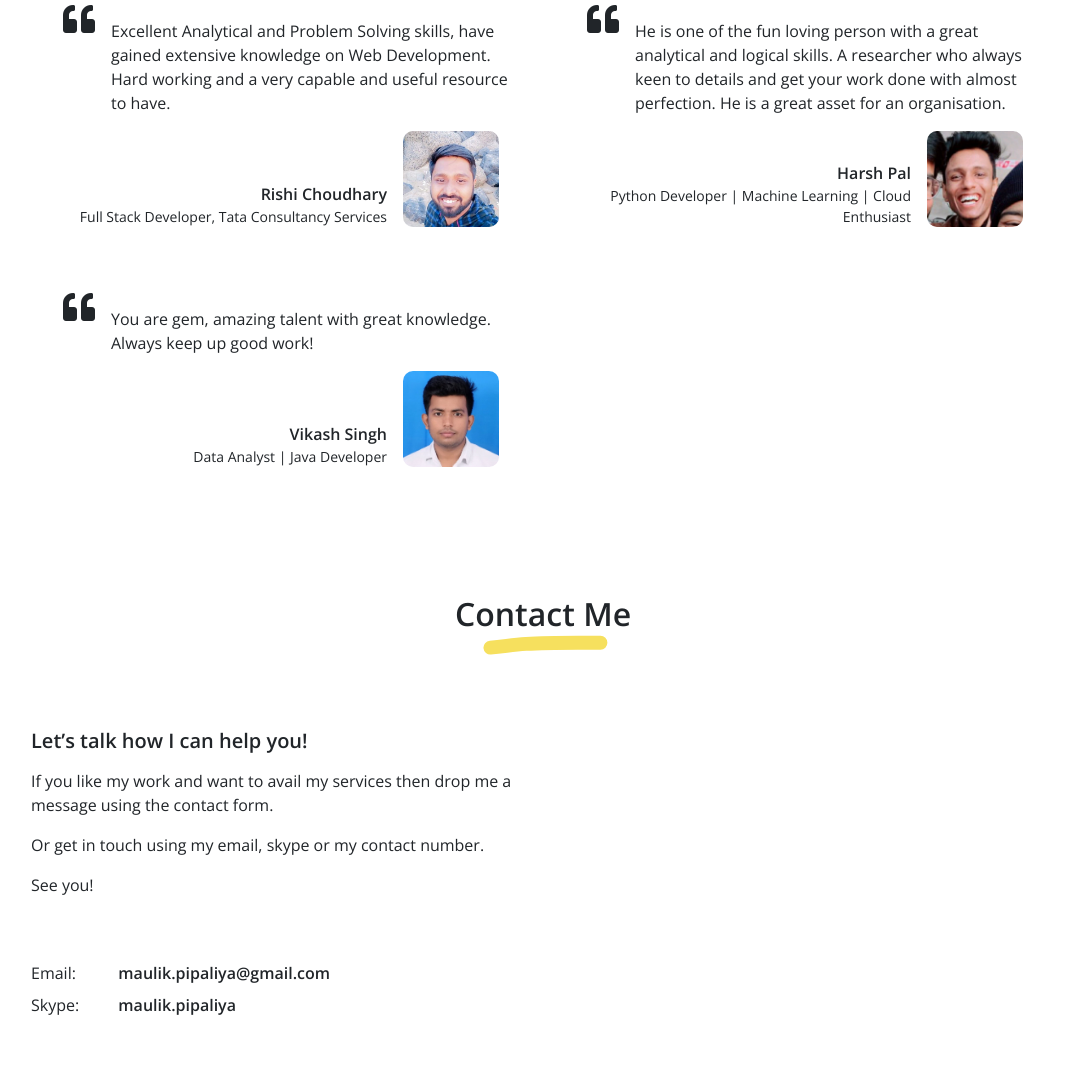
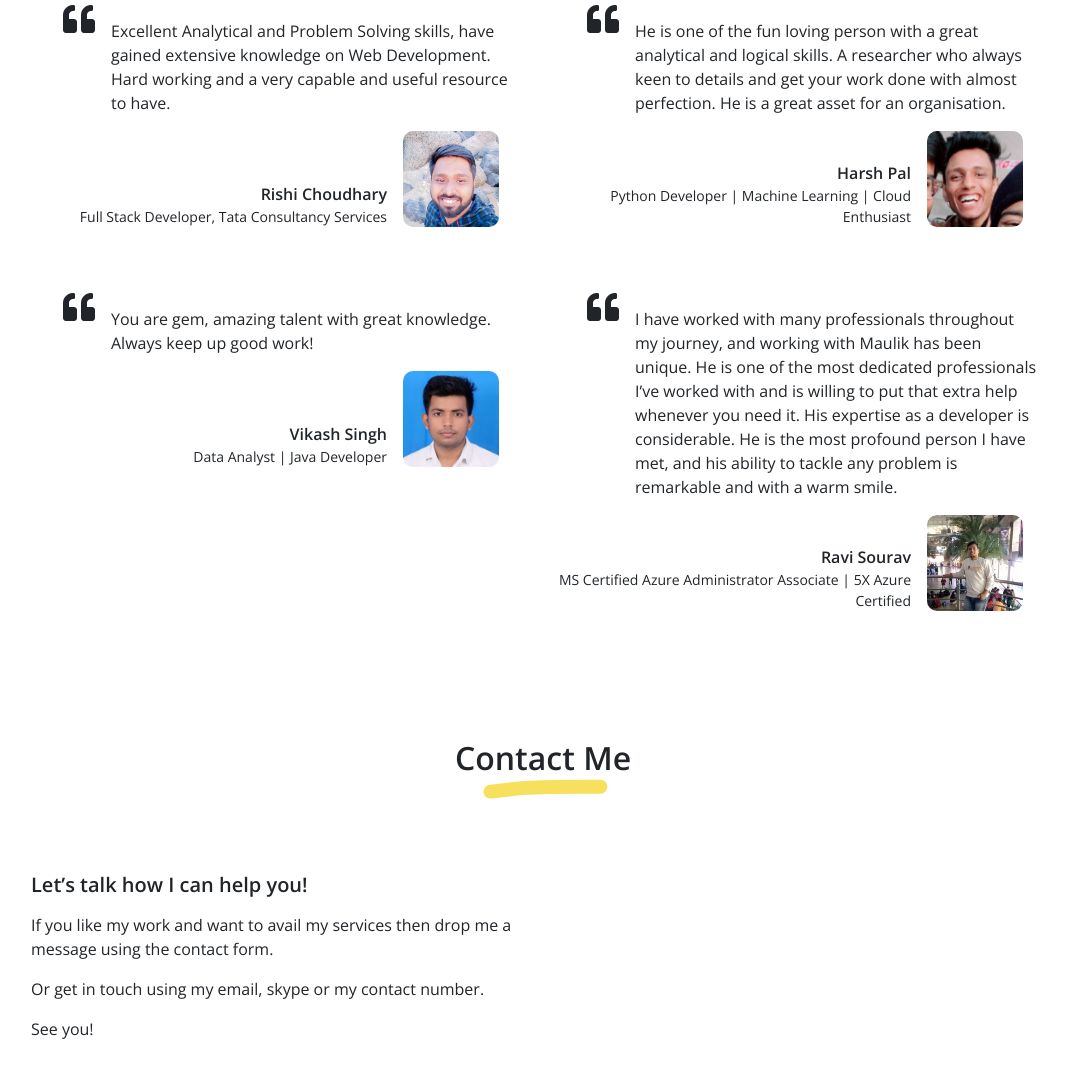
Before and after one commit to maulikpipaliya/maulikpipaliya.github.io, a plain HTML site: page index.html in a window 1280 px wide. Shown: the part 2727-3818 px from the top of the page, without its empty margins (97-1164 px from the left). Drawn offline with nearby package versions, Linux system fonts and the light colour scheme.

Commit message:
Added a recommendation

```diff
--- a/index.html
+++ b/index.html
@@ -307,6 +307,17 @@
           </div><img class="me-md-3 rounded" src="images/vikash.jfif" width="96" height="96" alt="client 1"/>
         </div>
       </div>
+      <div class="col-md-6 mb-5" data-aos="fade-right" data-aos-delay="100">
+        <div class="d-flex ms-md-3"><span><i class="fas fa-2x fa-quote-left"></i></span><span class="m-2">
+          I have worked with many professionals throughout my journey, and working with Maulik has been unique. He is one of the most dedicated professionals I’ve worked with and is willing to put that extra help whenever you need it. His expertise as a developer is considerable. He is the most profound person I have met, and his ability to tackle any problem is remarkable and with a warm smile.
+        </span></div>
+        <div class="d-flex justify-content-end align-items-end">
+          <div class="text-end me-2">
+            <div class="fw-bolder">Ravi Sourav</div>
+            <div class="text-small">MS Certified Azure Administrator Associate | 5X Azure Certified</div>
+          </div><img class="me-md-3 rounded" src="images/ravi.jfif" width="96" height="96" alt="client 1"/>
+        </div>
+      </div>
 
     </div>
   </div>
```
Also changed, not shown: images/ravi.jfif (added).
